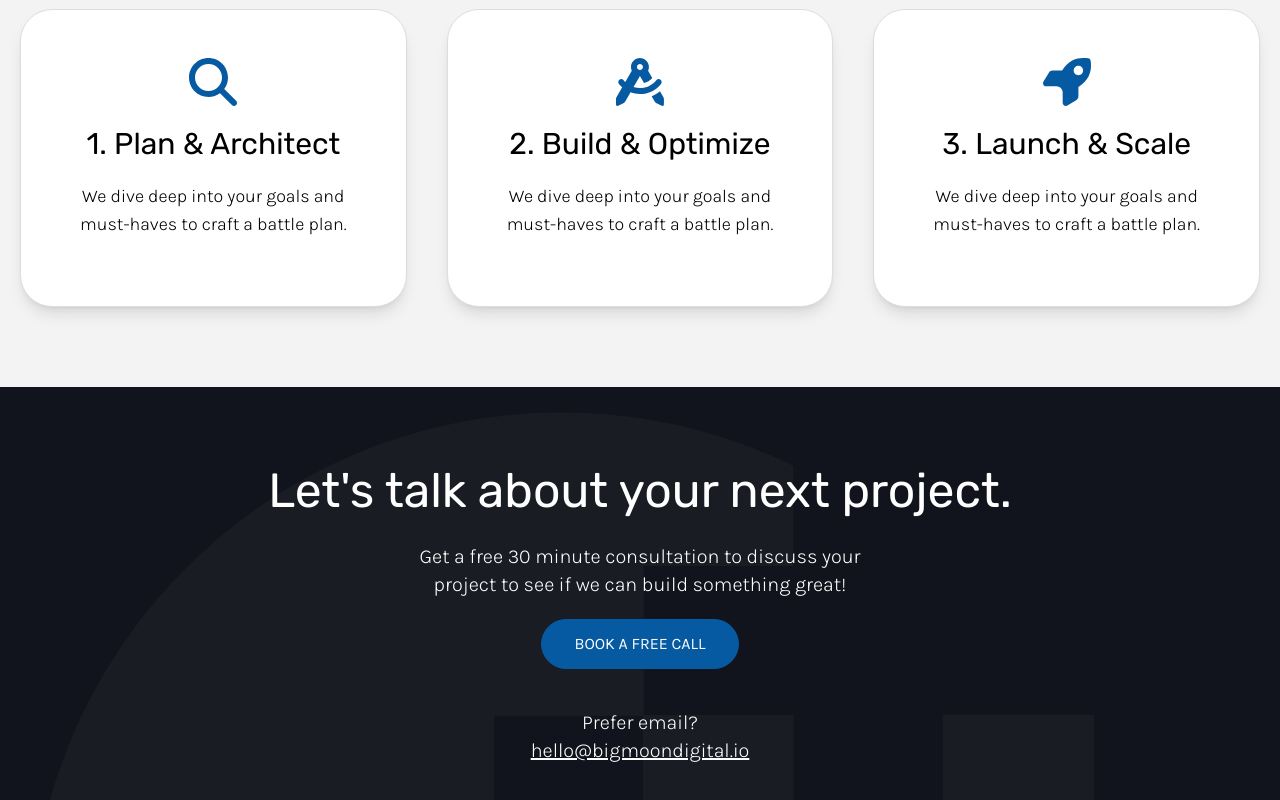
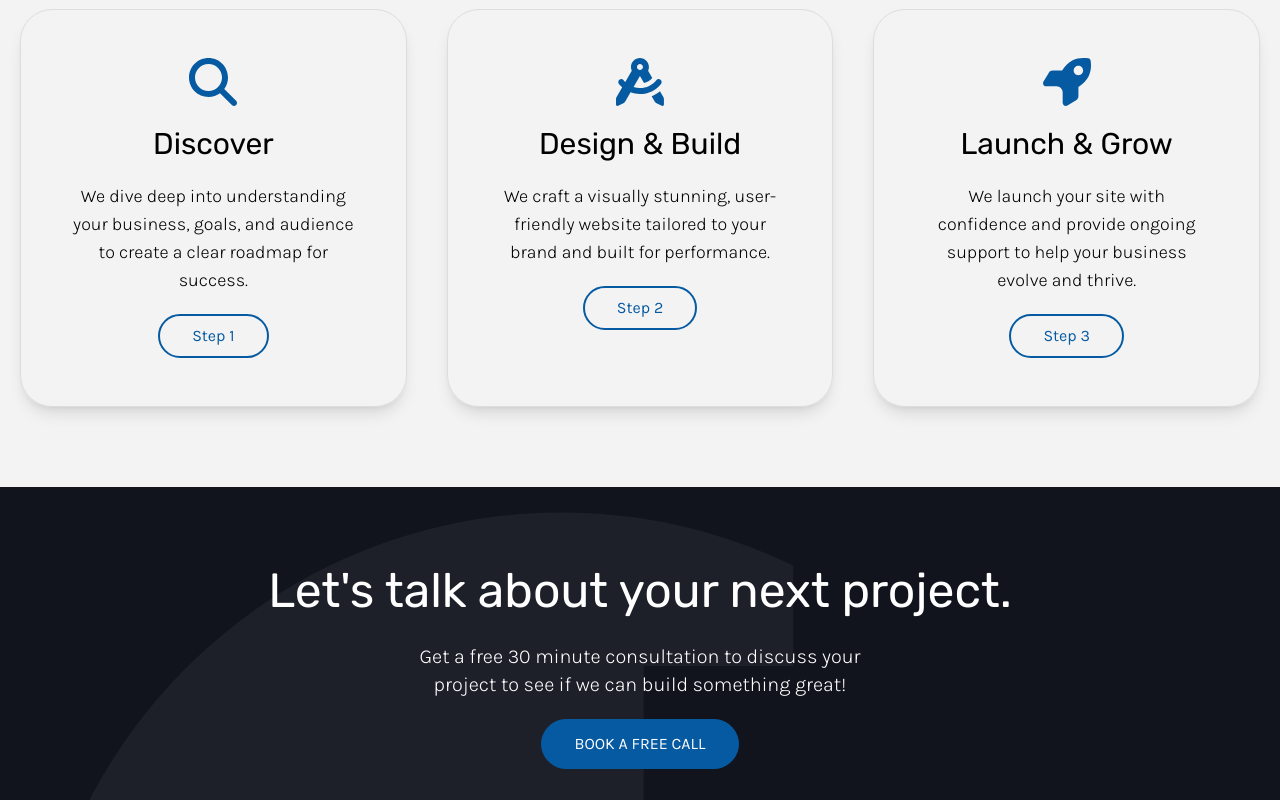
Before and after one commit to devaaronjohnson/big-moon-digital-sveltekit, a SvelteKit app: page /wordpress-development in a window 1280 px wide. Shown: the part 1880-2680 px from the top of the page. Built offline with nearby package versions, Linux system fonts and the light colour scheme.

Commit message:
updating text on wordpress pages

```diff
--- a/src/routes/blog/+page.svelte
+++ b/src/routes/blog/+page.svelte
@@ -17,7 +17,7 @@
 			<h1
 				class="mb-6 text-center font-rubik text-4xl leading-[1.1] font-bold text-pretty text-white lg:text-6xl"
 			>
-				Design & Development Blog
+				Big Moon Digital Blog
 			</h1>
 		</div>
 	</header>
@@ -50,7 +50,7 @@
 			</p>
 			<div class="flex items-center justify-center">
 				<a
-					href="https://calendly.com/aaronjohnsondev/30min"
+					href="https://calendly.com/aaron-bigmoondigital/30min"
 					target="_blank"
 					aria-label="Opens in a new tab"
 					class="rounded-full border border-darkestBlue bg-darkestBlue px-8 py-3 font-karla text-base font-normal text-white uppercase transition-all duration-200 hover:border-darkBlue hover:bg-darkBlue"
@@ -60,9 +60,9 @@
 			<p class="mt-10 text-center font-karla text-xl font-light text-white">Prefer email?</p>
 			<div class="flex items-center justify-center">
 				<a
-					href="mailto:hello@bigmoondigital.io"
+					href="mailto:aaron@bigmoondigital.io"
 					class="text-center font-karla text-xl font-light text-white underline"
-					>hello@bigmoondigital.io</a
+					>aaron@bigmoondigital.io</a
 				>
 			</div>
 		</div>
--- a/src/routes/headless-wordpress/+page.svelte
+++ b/src/routes/headless-wordpress/+page.svelte
@@ -19,9 +19,9 @@
 					</p>
 					<div class="flex items-center justify-start">
 						<a
-							href="/"
+							href="/contact"
 							class="rounded-full border border-darkestBlue bg-darkestBlue px-8 py-3 font-karla text-base font-normal text-white uppercase transition-all duration-200 hover:border-darkBlue hover:bg-darkBlue"
-							>Build My Website</a
+							>Get Started</a
 						>
 					</div>
 				</div>
@@ -144,35 +144,59 @@
 			<h2
 				class="mb-5 text-center font-rubik text-4xl leading-[1.1] font-normal text-balance lg:text-5xl"
 			>
-				Our Wordpress Process
+				A Simple Process that Works
 			</h2>
 			<div class="mt-10 grid grid-cols-1 gap-10 lg:mt-20 lg:grid-cols-3">
-				<div class="rounded-4xl border border-[#ddd] bg-white p-12 shadow-lg">
+				<div class="rounded-4xl border border-[#ddd] p-12 shadow-lg">
 					<div class="mb-5 flex items-center justify-center">
 						<img src="/glass.svg" alt="" class="h-12" />
 					</div>
-					<p class="mb-5 text-center font-rubik text-3xl font-normal">1. Plan & Architect</p>
+					<p class="mb-5 text-center font-rubik text-3xl font-normal">Discover</p>
 					<p class="mb-5 text-center font-karla text-lg font-light">
-						We dive deep into your goals and must-haves to craft a battle plan.
+						We dive deep into understanding your business, goals, and audience to create a clear
+						roadmap for success.
 					</p>
+					<div class="flex items-center justify-center">
+						<p
+							class="rounded-full border-2 border-darkestBlue bg-transparent px-8 py-2 font-karla text-base font-normal text-darkestBlue transition-all duration-200"
+						>
+							Step 1
+						</p>
+					</div>
 				</div>
-				<div class="rounded-4xl border border-[#ddd] bg-white p-12 shadow-lg">
+				<div class="rounded-4xl border border-[#ddd] p-12 shadow-lg">
 					<div class="mb-5 flex items-center justify-center">
 						<img src="/compass.svg" alt="" class="h-12" />
 					</div>
-					<p class="mb-5 text-center font-rubik text-3xl font-normal">2. Build & Optimize</p>
+					<p class="mb-5 text-center font-rubik text-3xl font-normal">Design & Build</p>
 					<p class="mb-5 text-center font-karla text-lg font-light">
-						We dive deep into your goals and must-haves to craft a battle plan.
+						We craft a visually stunning, user-friendly website tailored to your brand and built for
+						performance.
 					</p>
+					<div class="flex items-center justify-center">
+						<p
+							class="rounded-full border-2 border-darkestBlue bg-transparent px-8 py-2 font-karla text-base font-normal text-darkestBlue transition-all duration-200"
+						>
+							Step 2
+						</p>
+					</div>
 				</div>
-				<div class="rounded-4xl border border-[#ddd] bg-white p-12 shadow-lg">
+				<div class="rounded-4xl border border-[#ddd] p-12 shadow-lg">
 					<div class="mb-5 flex items-center justify-center">
 						<img src="/rocket.svg" alt="" class="h-12" />
 					</div>
-					<p class="mb-5 text-center font-rubik text-3xl font-normal">Launch & Scale</p>
+					<p class="mb-5 text-center font-rubik text-3xl font-normal">Launch & Grow</p>
 					<p class="mb-5 text-center font-karla text-lg font-light">
-						We dive deep into your goals and must-haves to craft a battle plan.
+						We launch your site with confidence and provide ongoing support to help your business
+						evolve and thrive.
 					</p>
+					<div class="flex items-center justify-center">
+						<p
+							class="rounded-full border-2 border-darkestBlue bg-transparent px-8 py-2 font-karla text-base font-normal text-darkestBlue transition-all duration-200"
+						>
+							Step 3
+						</p>
+					</div>
 				</div>
 			</div>
 		</div>
@@ -191,7 +215,7 @@
 			</p>
 			<div class="flex items-center justify-center">
 				<a
-					href="https://calendly.com/aaronjohnsondev/30min"
+					href="https://calendly.com/aaron-bigmoondigital/30min"
 					target="_blank"
 					aria-label="Opens in a new tab"
 					class="rounded-full border border-darkestBlue bg-darkestBlue px-8 py-3 font-karla text-base font-normal text-white uppercase transition-all duration-200 hover:border-darkBlue hover:bg-darkBlue"
@@ -201,9 +225,9 @@
 			<p class="mt-10 text-center font-karla text-xl font-light text-white">Prefer email?</p>
 			<div class="flex items-center justify-center">
 				<a
-					href="mailto:hello@bigmoondigital.io"
+					href="mailto:aaron@bigmoondigital.io"
 					class="text-center font-karla text-xl font-light text-white underline"
-					>hello@bigmoondigital.io</a
+					>aaron@bigmoondigital.io</a
 				>
 			</div>
 		</div>
--- a/src/routes/wordpress-development/+page.svelte
+++ b/src/routes/wordpress-development/+page.svelte
@@ -74,41 +74,65 @@
 			<h2
 				class="mb-5 text-center font-rubik text-4xl leading-[1.1] font-normal text-balance lg:text-5xl"
 			>
-				Our Wordpress Process
+				A Simple Process that Works
 			</h2>
 			<div class="mt-10 grid grid-cols-1 gap-10 lg:mt-20 lg:grid-cols-3">
-				<div class="rounded-4xl border border-[#ddd] bg-white p-12 shadow-lg">
+				<div class="rounded-4xl border border-[#ddd] p-12 shadow-lg">
 					<div class="mb-5 flex items-center justify-center">
 						<img src="/glass.svg" alt="" class="h-12" />
 					</div>
-					<p class="mb-5 text-center font-rubik text-3xl font-normal">1. Plan & Architect</p>
+					<p class="mb-5 text-center font-rubik text-3xl font-normal">Discover</p>
 					<p class="mb-5 text-center font-karla text-lg font-light">
-						We dive deep into your goals and must-haves to craft a battle plan.
+						We dive deep into understanding your business, goals, and audience to create a clear
+						roadmap for success.
 					</p>
+					<div class="flex items-center justify-center">
+						<p
+							class="rounded-full border-2 border-darkestBlue bg-transparent px-8 py-2 font-karla text-base font-normal text-darkestBlue transition-all duration-200"
+						>
+							Step 1
+						</p>
+					</div>
 				</div>
-				<div class="rounded-4xl border border-[#ddd] bg-white p-12 shadow-lg">
+				<div class="rounded-4xl border border-[#ddd] p-12 shadow-lg">
 					<div class="mb-5 flex items-center justify-center">
 						<img src="/compass.svg" alt="" class="h-12" />
 					</div>
-					<p class="mb-5 text-center font-rubik text-3xl font-normal">2. Build & Optimize</p>
+					<p class="mb-5 text-center font-rubik text-3xl font-normal">Design & Build</p>
 					<p class="mb-5 text-center font-karla text-lg font-light">
-						We dive deep into your goals and must-haves to craft a battle plan.
+						We craft a visually stunning, user-friendly website tailored to your brand and built for
+						performance.
 					</p>
+					<div class="flex items-center justify-center">
+						<p
+							class="rounded-full border-2 border-darkestBlue bg-transparent px-8 py-2 font-karla text-base font-normal text-darkestBlue transition-all duration-200"
+						>
+							Step 2
+						</p>
+					</div>
 				</div>
-				<div class="rounded-4xl border border-[#ddd] bg-white p-12 shadow-lg">
+				<div class="rounded-4xl border border-[#ddd] p-12 shadow-lg">
 					<div class="mb-5 flex items-center justify-center">
 						<img src="/rocket.svg" alt="" class="h-12" />
 					</div>
-					<p class="mb-5 text-center font-rubik text-3xl font-normal">3. Launch & Scale</p>
+					<p class="mb-5 text-center font-rubik text-3xl font-normal">Launch & Grow</p>
 					<p class="mb-5 text-center font-karla text-lg font-light">
-						We dive deep into your goals and must-haves to craft a battle plan.
+						We launch your site with confidence and provide ongoing support to help your business
+						evolve and thrive.
 					</p>
+					<div class="flex items-center justify-center">
+						<p
+							class="rounded-full border-2 border-darkestBlue bg-transparent px-8 py-2 font-karla text-base font-normal text-darkestBlue transition-all duration-200"
+						>
+							Step 3
+						</p>
+					</div>
 				</div>
 			</div>
 		</div>
 	</section>
 	<section class="relative overflow-hidden bg-darkBackground pt-10 pb-10 lg:pt-20 lg:pb-20">
-		<img src="/digital_moon.svg" alt="" class="absolute top-0 left-0 w-[90%] opacity-[0.03]" />
+		<img src="/digital_moon.svg" alt="" class="absolute top-0 left-0 w-[90%] opacity-[0.05]" />
 		<div class="container_lg relative px-5 2xl:px-0">
 			<h2 class="mb-7 text-center font-rubik text-4xl font-normal text-white lg:text-5xl">
 				Let's talk about your next project.
@@ -121,7 +145,7 @@
 			</p>
 			<div class="flex items-center justify-center">
 				<a
-					href="https://calendly.com/aaronjohnsondev/30min"
+					href="https://calendly.com/aaron-bigmoondigital/30min"
 					target="_blank"
 					aria-label="Opens in a new tab"
 					class="rounded-full border border-darkestBlue bg-darkestBlue px-8 py-3 font-karla text-base font-normal text-white uppercase transition-all duration-200 hover:border-darkBlue hover:bg-darkBlue"
@@ -131,9 +155,9 @@
 			<p class="mt-10 text-center font-karla text-xl font-light text-white">Prefer email?</p>
 			<div class="flex items-center justify-center">
 				<a
-					href="mailto:hello@bigmoondigital.io"
+					href="mailto:aaron@bigmoondigital.io"
 					class="text-center font-karla text-xl font-light text-white underline"
-					>hello@bigmoondigital.io</a
+					>aaron@bigmoondigital.io</a
 				>
 			</div>
 		</div>
```
